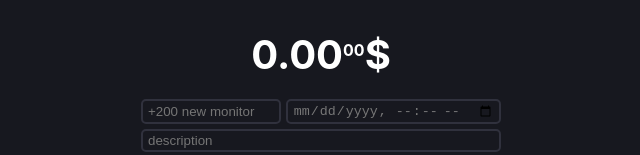
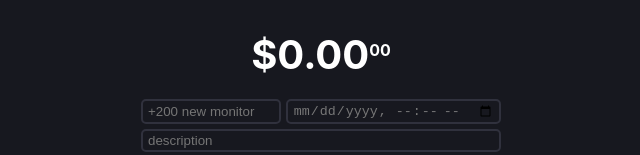
Before and after one commit to sjsaug/money-tracker, a React (Create React App) app: page / in a window 1280 px wide. Shown: the top 155 px of the page, without its empty margins (319-959 px from the left). Built offline with nearby package versions, Linux system fonts and the light colour scheme; no server answers.

Commit message:
that looks better

```diff
--- a/src/App.js
+++ b/src/App.js
@@ -49,7 +49,7 @@ function App() {
 
   return (
     <main>
-      <h1>{balance}<span>{fraction}</span>$</h1>
+      <h1>${balance}<span>{fraction}</span></h1>
       <form onSubmit={addNewTransaction}>
         <div className='basic'>
           <input type = "name"
```
